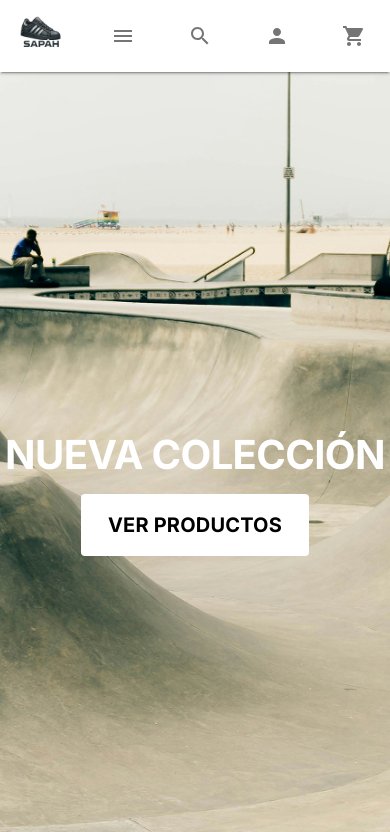
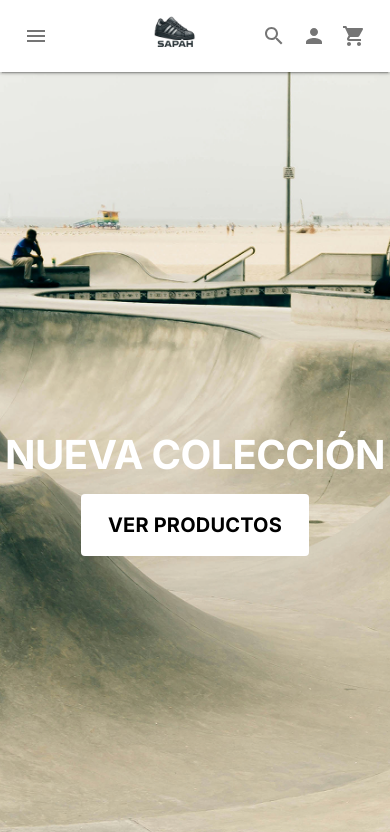
Before and after one commit to martincapece/TPO_Aplicaciones_Interactivas, a React (Vite) app in the folder aplicaciones_interactivas_tpo/: page /inicio in a window 390 px wide. Shown: the top 832 px of the page. Built offline with nearby package versions, Linux system fonts and the light colour scheme; no server answers; sample sign-in values are in the browser's storage.

Commit message:
fix(navbar): diseño responsive implementado

```diff
--- a/aplicaciones_interactivas_tpo/src/ecomerce/components/Navbar.jsx
+++ b/aplicaciones_interactivas_tpo/src/ecomerce/components/Navbar.jsx
@@ -1,5 +1,5 @@
 import React, { useContext, useState, useEffect } from 'react';
-import { IconButton, Badge, TextField, useTheme, useMediaQuery, Box, Stack, Menu, MenuItem, Typography } from '@mui/material';
+import { IconButton, Badge, TextField, useTheme, useMediaQuery, Box, Stack, Menu, MenuItem, Typography, Grid } from '@mui/material';
 import { Menu as MenuIcon, ArrowBack, Search, Person, ShoppingCart } from '@mui/icons-material';
 import { useNavigate, useLocation, Link } from 'react-router-dom';
 import { logoutFirebase } from '../../firebase/providers';
@@ -59,7 +59,8 @@ export const Navbar = () => {
   }, []);
 
   return (
-    <Box
+    <Grid
+      container
       display="flex"
       alignItems="center"
       justifyContent="space-between"
@@ -73,13 +74,14 @@ export const Navbar = () => {
       onClick={(e) => e.stopPropagation()}
     >
       {/* Logo */}
-      <Box onClick={() => navigate('/')} sx={{ cursor: 'pointer' }}>
+      <Grid onClick={() => navigate('/')} size={{ md: 3, lg: 4.5 }} display={(isMobile) ? 'none' : ''} sx={{ cursor: 'pointer' }}>
         <img src="/assets/logo_ecomerce.jpg" alt="Logo" style={{ width: 50 }} />
-      </Box>
+      </Grid>
 
       {/* Menu (responsive) */}
       {isMobile ? (
         <>
+          <Grid size={ 4.5 }>
             <IconButton onClick={handleOpenMenu}>
               <MenuIcon />
             </IconButton>
@@ -93,9 +95,15 @@ export const Navbar = () => {
               <MenuItem onClick={() => handleNavigate('/nosotros#sobre')}>Sobre Nosotros</MenuItem>
               <MenuItem onClick={() => handleNavigate('/nosotros#contacto')}>Contacto</MenuItem>
             </Menu>
+          </Grid>
+
+          <Grid onClick={() => navigate('/')} size={ 1 } sx={{ cursor: 'pointer' }}>
+            <img src="/assets/logo_ecomerce.jpg" alt="Logo" style={{ width: 50 }} />
+          </Grid>
         </>
       ) : (
-        <Stack direction="row" spacing={3}>
+        <Grid container spacing={3} size={{ md: 6, lg: 4.5 }}>
+          <Grid>
             <Typography
               variant="body1"
               onClick={() => handleNavigate('/catalogo')}
@@ -103,6 +111,8 @@ export const Navbar = () => {
             >
               Productos
             </Typography>
+          </Grid>
+          <Grid>
             <Typography
               variant="body1"
               onClick={() => handleNavigate('/inicio#destacados')}
@@ -110,6 +120,8 @@ export const Navbar = () => {
             >
               Destacados
             </Typography>
+          </Grid>
+          <Grid>
             <Typography
               variant="body1"
               onClick={() => handleNavigate('/nosotros#sobre')}
@@ -117,6 +129,8 @@ export const Navbar = () => {
             >
               Sobre Nosotros
             </Typography>
+          </Grid>
+          <Grid>
             <Typography
               variant="body1"
               onClick={() => handleNavigate('/nosotros#contacto')}
@@ -124,9 +138,12 @@ export const Navbar = () => {
             >
               Contacto
             </Typography>
-        </Stack>
+          </Grid>
+        </Grid>
+
       )}
 
+      <Grid container alignItems="center" justifyContent="flex-end" size={ 3 } sx={{ flexGrow: 1 }}>
         {/* Search */}
         <Box display="flex" alignItems="center">
           <IconButton onClick={(e) => {
@@ -161,7 +178,7 @@ export const Navbar = () => {
             open={Boolean(userAnchorEl)}
             onClose={handleCloseMenus}
           >
-          <MenuItem onClick={() => handleNavigate('/cuenta')}>{ user?.email || 'user' }</MenuItem>
+            <Typography variant='p' sx={{ fontFamily: 'Inter', fontWeight: '600', px: 1 }}>{ user?.email || 'user' }</Typography>
             <MenuItem onClick={() => handleNavigate('/metodos-pago')}>Métodos de pago</MenuItem>
             <MenuItem onClick={() => logoutFirebase(dispatch)}>Cerrar sesión</MenuItem>
           </Menu>
@@ -173,6 +190,7 @@ export const Navbar = () => {
             <ShoppingCart />
           </Badge>
         </IconButton>
-    </Box>
+      </Grid>
+    </Grid>
   );
 };
```
Lines whose indentation alone changed are shown as unchanged.
